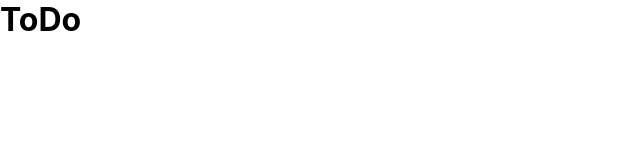
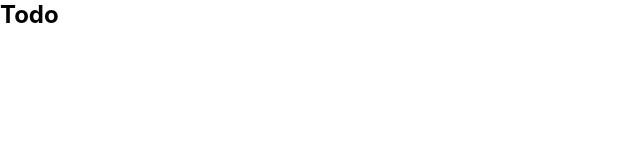
Before and after one commit to iijawhor/To-Do, a React (Create React App) app: page / in a window 1280 px wide. Shown: the top 160 px of the page, without its empty margins (0-640 px from the left). Built offline with nearby package versions, Linux system fonts and the light colour scheme.

Commit message:
Modified App and Icons component, Created a components folder which is containe Home folder (Home.jsx,Home.css which is stored in App.js file

```diff
--- a/src/App.js
+++ b/src/App.js
@@ -1,11 +1,10 @@
 import "./App.css";
-
+import Home from "./components/Home/Home";
 function App() {
   return (
     <div className="App">
-      <h1>ToDo</h1>
+      <Home />
     </div>
   );
 }
-
 export default App;
--- /dev/null
+++ b/src/components/Home/Home.jsx
@@ -0,0 +1,11 @@
+import React from "react";
+
+const Home = () => {
+  return (
+    <section className="home">
+      <h1>Todo</h1>
+    </section>
+  );
+};
+
+export default Home;
```
Also changed, not shown: src/Icons/icons.js (added, +14 -0 lines), src/components/Home/Home.css (added).
